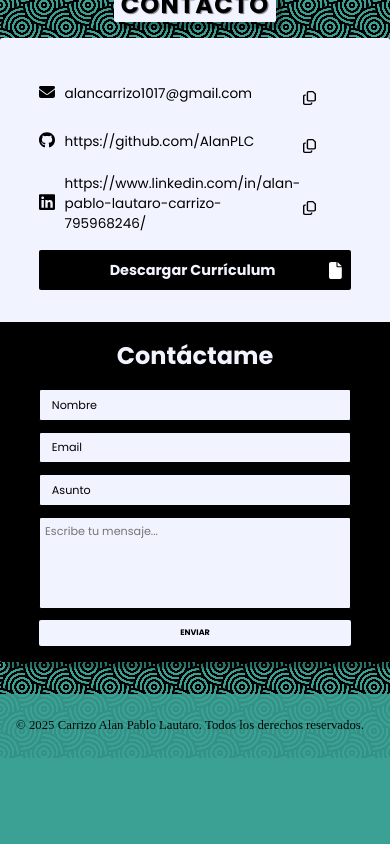
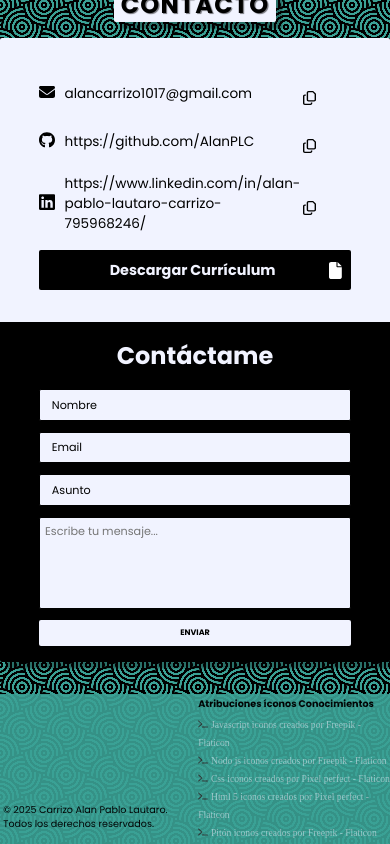
Before and after one commit to AlanPLC/Portfolio, a React (Vite) app: page / in a window 390 px wide. Shown: the part 1799-2643 px from the top of the page. Before the commit the page ends 2557 px from the top, so only its background shows below. Built offline with nearby package versions, Linux system fonts and the light colour scheme; a web font is replaced by a local one.

Commit message:
Agregado de atribuciones íconos PNG en footer

```diff
--- a/src/components/footer.jsx
+++ b/src/components/footer.jsx
@@ -3,7 +3,33 @@ export default function Footer() {
 
     return(
         <footer>
-            <p>© 2025 Carrizo Alan Pablo Lautaro. Todos los derechos reservados.</p>
+            <p className='poppins-regular'>© 2025 Carrizo Alan Pablo Lautaro. Todos los derechos reservados.</p>
+
+            <div className='atribuciones'>
+                <p className='poppins-bold'>Atribuciones íconos Conocimientos</p>
+                <ul>
+                    <li>
+                        <img src="./Proyectos/code.svg" alt="code-icon" />
+                        <a href="https://www.flaticon.es/iconos-gratis/javascript" title="javascript iconos">Javascript iconos creados por Freepik - Flaticon</a>
+                    </li>
+                    <li>
+                        <img src="./Proyectos/code.svg" alt="code-icon" />
+                        <a href="https://www.flaticon.es/iconos-gratis/nodo-js" title="nodo js iconos">Nodo js iconos creados por Freepik - Flaticon</a>
+                    </li>
+                    <li>
+                        <img src="./Proyectos/code.svg" alt="code-icon" />
+                        <a href="https://www.flaticon.es/iconos-gratis/css" title="css iconos">Css iconos creados por Pixel perfect - Flaticon</a>
+                    </li>
+                    <li>
+                        <img src="./Proyectos/code.svg" alt="code-icon" />
+                        <a href="https://www.flaticon.es/iconos-gratis/html-5" title="html 5 iconos">Html 5 iconos creados por Pixel perfect - Flaticon</a>
+                    </li>
+                    <li>
+                      <img src="./Proyectos/code.svg" alt="code-icon" />
+                        <a href="https://www.flaticon.es/iconos-gratis/piton" title="pitón iconos">Pitón iconos creados por Freepik - Flaticon</a>
+                    </li>
+                </ul>
+            </div>
         </footer>
     )
 }
--- a/src/components/styles/footer.scss
+++ b/src/components/styles/footer.scss
@@ -1,15 +1,250 @@
 @use '../../styles/var' as *;
 
 footer{
+    display: flex;
+    flex-direction: row;
     width: 100%;
-    padding: 0 1rem 0 1rem;
+    padding: 0.5rem;
     display: flex;
-    height: 4rem;
+    height: fit-content;
     background-color: $verde-principal;
-    align-items: center;
+    align-items: flex-end;
     opacity: 90%;
     p{
+        width: 50%;
         font-size: 0.8rem;
         color: $negro;
     }
+    .atribuciones{
+        display: flex;
+        flex-direction: column;
+        width: 50%;
+
+        p{
+            margin: 0;
+            font-size: 0.9rem;
+            margin-bottom: 0.5rem;
+        }
+
+        ul{
+            width: 750px;
+            flex-wrap: wrap;
+            display: flex;
+            margin: 0;
+            padding: 0;
+            justify-content: space-between;
+            li{
+                flex: 1;
+                list-style: none;
+                margin: 0;
+                min-width: 300px;
+                gap: 0.2rem;
+                img{
+                    filter: brightness(0) saturate(100%) invert(16%) sepia(99%) saturate(0%);
+                    width: 1rem;
+                    margin-right: 0.5rem;
+                }
+                a{
+                    font-size: 0.9;
+                    opacity: 0.6;
+                    margin: 0;
+                    color: $blanco-principal;
+                    text-decoration: none;
+                }
+            }
+        }
+    }
 }
+
+// Reducido un 25%
+@media (max-width: 1024px){
+    footer {
+        display: flex;
+        flex-direction: row;
+        width: 100%;
+        padding: 0.375rem; // 0.5rem * 0.75
+        height: fit-content;
+        background-color: $verde-principal;
+        align-items: flex-end;
+        opacity: 90%;
+
+        p {
+            width: 50%;
+            font-size: 0.6rem; // 0.8rem * 0.75
+            color: $negro;
+        }
+
+        .atribuciones {
+            display: flex;
+            flex-direction: column;
+            width: 50%;
+
+            p {
+                margin: 0;
+                font-size: 0.675rem; // 0.9rem * 0.75
+                margin-bottom: 0.375rem; // 0.5rem * 0.75
+            }
+
+            ul {
+                width: 100%; // 750px * 0.75
+                flex-wrap: wrap;
+                display: flex;
+                margin: 0;
+                padding: 0;
+                justify-content: space-between;
+
+                gap: 0.5rem;
+                li {
+                    flex: 1;
+                    list-style: none;
+                    margin: 0;
+                    min-width: 225px; // 300px * 0.75
+
+                    img {
+                        filter: brightness(0) saturate(100%) invert(16%) sepia(99%) saturate(0%);
+                        width: 0.75rem; // 1rem * 0.75
+                        margin-right: 0.375rem; // 0.5rem * 0.75
+                    }
+
+                    a {
+                        font-size: 0.675rem; // 0.9 * 0.75
+                        opacity: 0.6;
+                        margin: 0;
+                        color: $blanco-principal;
+                        text-decoration: none;
+                    }
+                }
+            }
+        }
+    }
+}
+
+// Reducido un 40%
+@media (max-width: 768px){
+    footer {
+        display: flex;
+        flex-direction: row;
+        width: 100%;
+        padding: 0.3rem; // 0.5rem * 0.60
+        height: fit-content;
+        background-color: $verde-principal;
+        align-items: flex-end;
+        opacity: 90%;
+
+        p {
+            width: 50%;
+            font-size: 0.48rem; // 0.8rem * 0.60
+            color: $negro;
+        }
+
+        .atribuciones {
+            display: flex;
+            flex-direction: column;
+            width: 50%;
+
+            p {
+                margin: 0;
+                font-size: 0.54rem; // 0.9rem * 0.60
+                margin-bottom: 0.3rem; // 0.5rem * 0.60
+            }
+
+            ul {
+                width: 100%; // 750px * 0.60
+                flex-wrap: wrap;
+                display: flex;
+                margin: 0;
+                padding: 0;
+                justify-content: space-between;
+
+                li {
+                    flex: 1;
+                    list-style: none;
+                    margin: 0;
+                    min-width: 100px; // 300px * 0.60
+                    gap: 0.12rem; // 0.2rem * 0.60
+
+                    img {
+                        filter: brightness(0) saturate(100%) invert(16%) sepia(99%) saturate(0%);
+                        width: 0.6rem; // 1rem * 0.60
+                        margin-right: 0.3rem; // 0.5rem * 0.60
+                    }
+
+                    a {
+                        font-size: 0.54rem; // 0.9 * 0.60
+                        opacity: 0.6;
+                        margin: 0;
+                        color: $blanco-principal;
+                        text-decoration: none;
+                    }
+                }
+            }
+        }
+    }
+}
+
+// Reducido un 60%
+@media (max-width: 480px){
+    footer {
+        display: flex;
+        flex-direction: row;
+        width: 100%;
+        padding: 0.2rem; // 0.5rem * 0.40
+        height: fit-content;
+        background-color: $verde-principal;
+        align-items: flex-end;
+        opacity: 90%;
+        padding: 0.2rem 0.2rem 0.2rem 0.2rem;
+
+        p {
+            width: 50%;
+            font-size: 0.6rem; // 0.8rem * 0.40
+            color: $negro;
+        }
+
+        .atribuciones {
+            display: flex;
+            flex-direction: column;
+            width: 50%;
+
+            p {
+                width: 100%;
+                margin: 0;
+                font-size: 0.6rem; // 0.9rem * 0.40
+                margin-bottom: 0.2rem; // 0.5rem * 0.40
+            }
+
+            ul {
+                flex-wrap: wrap;
+                display: flex;
+                margin: 0;
+                padding: 0;
+                justify-content: space-between;
+                gap: 0;
+
+                li {
+                    width: 100%;
+                    flex: 1;
+                    list-style: none;
+                    margin: 0;
+
+                    gap: 0.08rem; // 0.2rem * 0.40
+
+                    img {
+                        filter: brightness(0) saturate(100%) invert(16%) sepia(99%) saturate(0%);
+                        width: 0.6rem; // 1rem * 0.40
+                        margin-right: 0.2rem; // 0.5rem * 0.40
+                    }
+
+                    a {
+                        max-width: 150px;
+                        font-size: 0.6rem; // 0.9 * 0.40
+                        opacity: 0.6;
+                        margin: 0;
+                        color: $blanco-principal;
+                        text-decoration: none;
+                    }
+                }
+            }
+        }
+    }
+}
```
